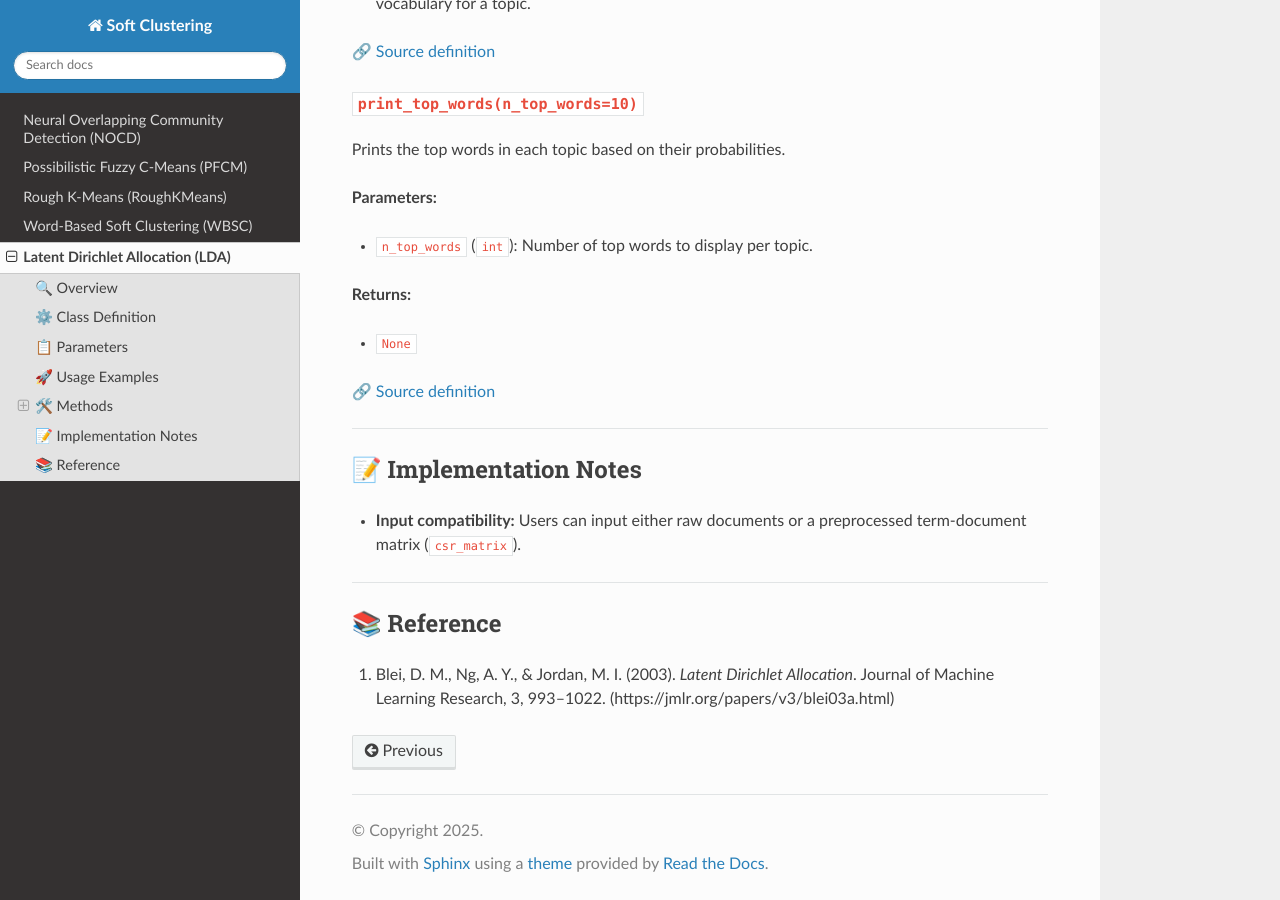
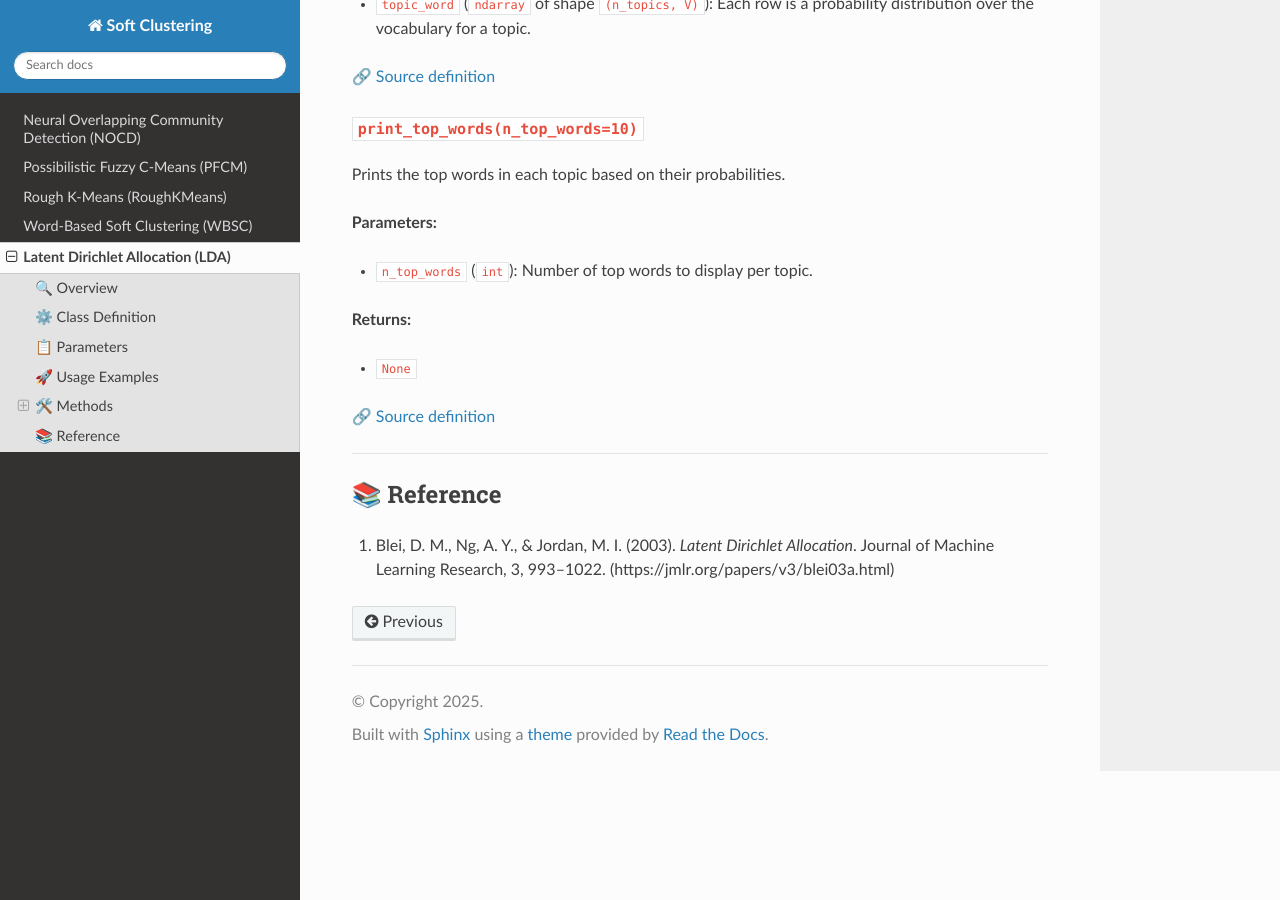
Before and after one commit to soft-clustering/soft-clustering, a Sphinx documentation site: the page built from docs/source/lda.md, in a window 1280 px wide and 900 px high, scrolled down 2055 px. Built offline with Sphinx 7.4.7 and the Read the Docs theme 3.1.0, drawn with Linux system fonts in a browser that asks for light colours; some of the changed lines change nothing that is shown.

Commit message:
Fix function name and remove Notes section

````diff
--- a/docs/source/lda.md
+++ b/docs/source/lda.md
@@ -22,7 +22,7 @@
     tol: float = 1e-4)
 ```
 
-[🔗 Source on GitHub](https://github.com/soft-clustering/soft-clustering/blob/main/soft_clustering/_lda.py#L7)
+[🔗 Source on GitHub](https://github.com/soft-clustering/soft-clustering/blob/main/soft_clustering/_lda.py#L8)
 
 ---
 
@@ -53,11 +53,13 @@
 
 # Initialize and fit the model
 model = LDA(n_topics=2, max_iter=20, var_max_iter=10)
-model.fit(docs)
+model.fit_predict(docs)
 
 # Print top words in each topic
 model.print_top_words(n_top_words=5)
 ```
+
+---
 
 ## 🛠️ Methods
 
@@ -74,7 +76,7 @@
 
 * `self` (`LDA`): The trained model instance.
 
-[🔗 Source definition](https://github.com/soft-clustering/soft-clustering/blob/main/soft_clustering/_lda.py#L55)
+[🔗 Source definition](https://github.com/soft-clustering/soft-clustering/blob/main/soft_clustering/_lda.py#L56)
 
 ### `get_topic_word_dist()`
 
@@ -84,7 +86,7 @@
 
 * `topic_word` (`ndarray` of shape `(n_topics, V)`): Each row is a probability distribution over the vocabulary for a topic.
 
-[🔗 Source definition](https://github.com/soft-clustering/soft-clustering/blob/main/soft_clustering/_lda.py#L131)
+[🔗 Source definition](https://github.com/soft-clustering/soft-clustering/blob/main/soft_clustering/_lda.py#L132)
 
 ### `print_top_words(n_top_words=10)`
 
@@ -98,15 +100,10 @@
 
 * `None`
 
-[🔗 Source definition](https://github.com/soft-clustering/soft-clustering/blob/main/soft_clustering/_lda.py#L142)
+[🔗 Source definition](https://github.com/soft-clustering/soft-clustering/blob/main/soft_clustering/_lda.py#L143)
 
 ---
 
-## 📝 Implementation Notes
-
-* **Input compatibility:** Users can input either raw documents or a preprocessed term-document matrix (`csr_matrix`).
-
----
 ## 📚 Reference
 
 1. Blei, D. M., Ng, A. Y., & Jordan, M. I. (2003).
````
